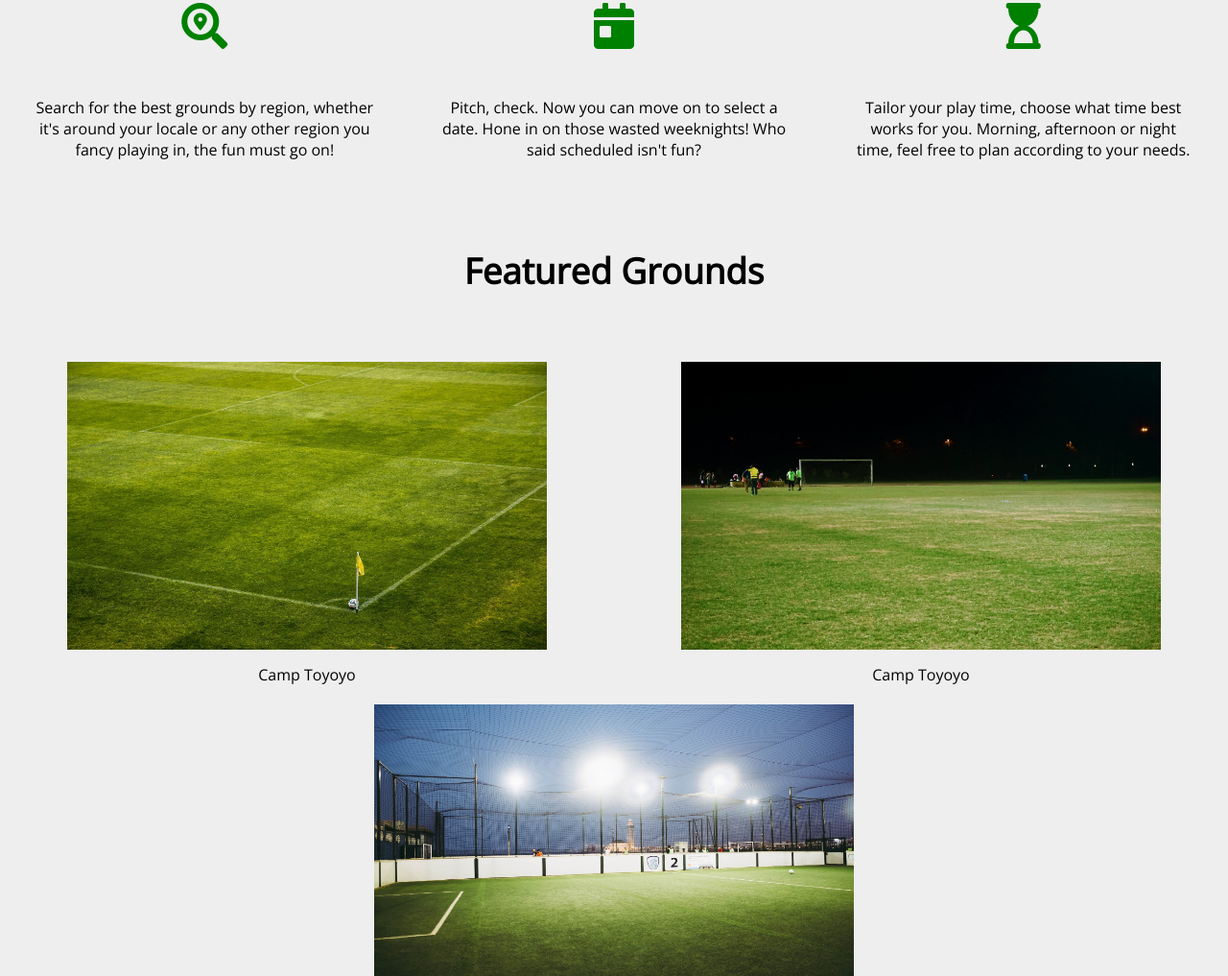
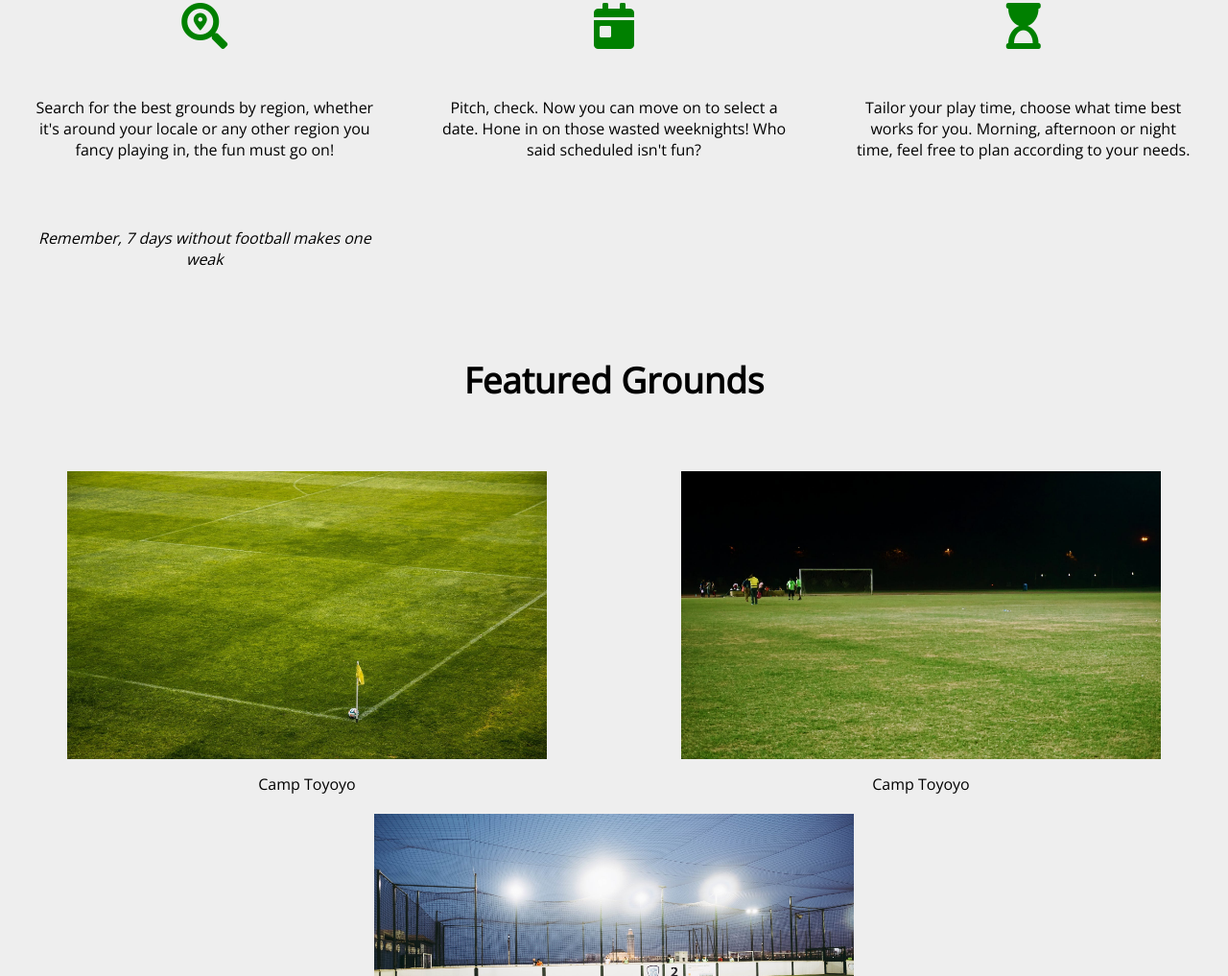
Before and after one commit to mucciz/Grao, a plain HTML site: page index.html in a window 1280 px wide. Shown: the part 1230-2247 px from the top of the page at 96% size. Drawn offline with nearby package versions, Linux system fonts and the light colour scheme.

Commit message:
Add a new line of text

```diff
--- a/index.html
+++ b/index.html
@@ -67,7 +67,9 @@
 						around your locale or any other region you fancy playing in, the fun must go on!
 
 					</p>
-
+					<p>
+						<em>Remember, 7 days without football makes one weak</em>
+					</p>
 				</div>
 				<div id="tm-search">
 					<i class="fas fa-calendar-day"></i>
```
